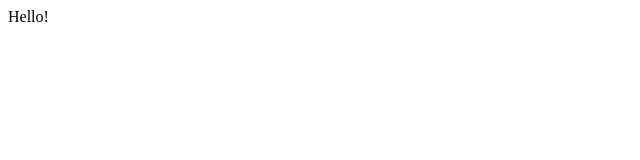
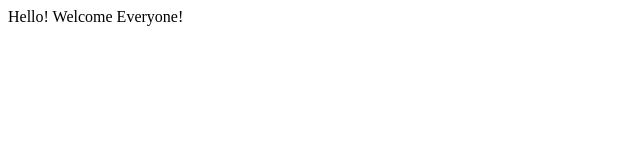
Before and after one commit to ArpitaRauniyar/Test4, a plain HTML site: page index.html in a window 1280 px wide. Shown: the whole page, without its empty margins (0-640 px from the left). Drawn offline with Linux system fonts and the light colour scheme.

Commit message:
branch1 commit

```diff
--- a/index.html
+++ b/index.html
@@ -7,5 +7,6 @@
 </head>
 <body>
     Hello!
+    Welcome Everyone!
 </body>
 </html>
```
